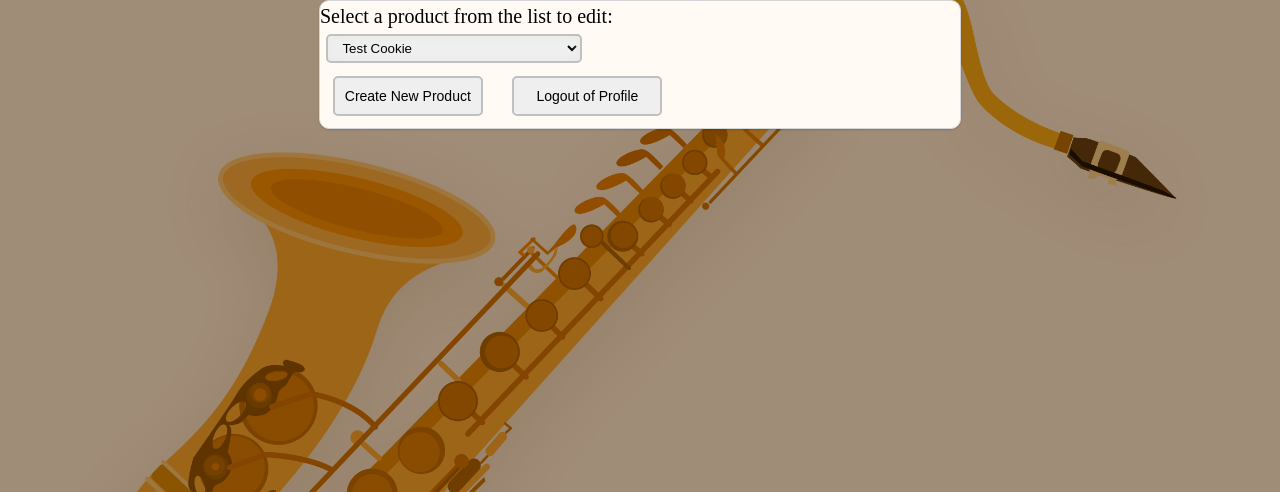
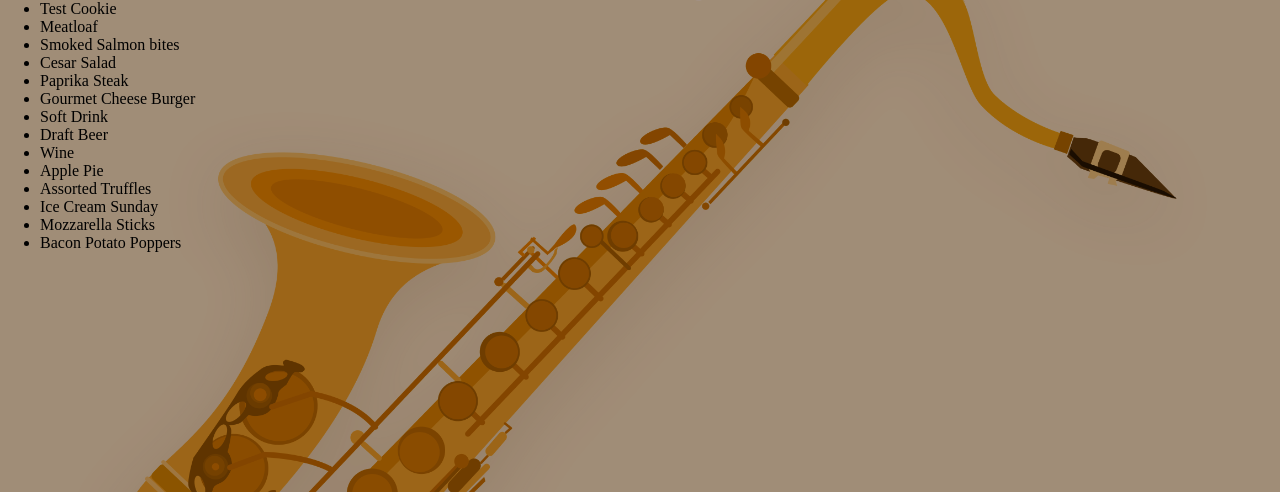
Before and after one commit to kylebryangaffney/PythonProjects, a Django app: template DjangoProject/src/mainapp/products/templates/products/products_page.html in a window 1280 px wide. Shown: the part 92-584 px from the top of the page. Run offline with Django 5.2, Linux system fonts and the light colour scheme; the template is opened without the code that fills it: values that come from a table or form of the project are taken from there, others are empty; data comes from the database, SQL or seed files in the repository; both versions use the stored data as it was after the commit.

Commit message:
Update admin_console

```diff
--- a/DjangoProject/src/mainapp/mainapp/urls.py
+++ b/DjangoProject/src/mainapp/mainapp/urls.py
@@ -15,6 +15,7 @@ Including another URLconf
     2. Add a URL to urlpatterns:  path('blog/', include('blog.urls'))
 """
 from django.contrib.staticfiles.urls import staticfiles_urlpatterns
+from django.conf.urls import include
 from django.contrib import admin
 from django.urls import path
 from .views import home
@@ -22,6 +23,7 @@ from .views import home
 urlpatterns = [
     path('', home, name="home"),
     path('admin/', admin.site.urls),
+     path('', include("products.urls")),
 ]
 
 urlpatterns += staticfiles_urlpatterns()
--- a/DjangoProject/src/mainapp/products/templates/products/present_product.html
+++ b/DjangoProject/src/mainapp/products/templates/products/present_product.html
@@ -17,7 +17,7 @@
         <div class="frmBtn_container">
             <input type="submit">
             <div class="frmBtn_container">
-               <button class="btn"><a href="../{{ form.pk }}delete/">DELETE</a></button>
+                <button class="btn"><a href="../{{ form.pk }}delete/">DELETE</a></button>
                 <button class="btn"><a href="{% url 'admin_console' %}">Cancel</a></button>
             </div>
         </div>
--- a/DjangoProject/src/mainapp/products/templates/products/products_page.html
+++ b/DjangoProject/src/mainapp/products/templates/products/products_page.html
@@ -6,39 +6,11 @@
 
 {% block content %}
 
-
-<div class="admin_panel">
-    <form name="productForm" method="POST" action="">
-        <div class="formObject">
-            {% csrf_token %}
-            <label for="menu_id">Select a product from the list to edit:</label>
-            <select id="menu_id" name="menu" onChange="top.location.href=this.options[this.selectedIndex].value;">
-            {% for product in products %}
-                <option value="../{{ product.pk }}/details/">{{ product.name }}</option>
-            {% endfor %}
-            </select>
-            <div class="fromBtn_container">
-                <a href="{% url 'createRecord' %}"><button type="button" class="btn">Create New Product</button></a>
-                <a href="{% url 'home' %}"><button type="button" class="btn">Logout of Profile</button></a>
-            </div>
-        </div>
-    </form>
-</div>
-
-
-
-
-
-
-
-
-
-
-
-
-
-
-
+                {% for product in products %}
+                <ul>
+                    <li>{{ product.name }}</li>
+                </ul>
+                {% endfor %}
 
 
 
--- a/DjangoProject/src/mainapp/products/urls.py
+++ b/DjangoProject/src/mainapp/products/urls.py
@@ -7,8 +7,16 @@ from . import views
 
 urlpatterns = [
     path('admin_console', views.admin_console, name="admin_console"),
-    path('<int:pk>/details/', views.details, name="details"),
-    path('<int:pk>/delete/', views.delete, name="delete"),
-    path('confirmdelete/', views.confirmed, name="confirmed"),
-    path('createRecord/', views.createRecord, name="createRecord"),
+
 ]
+
+
+
+
+# urlpatterns = [
+#     path('admin_console', views.admin_console, name="admin_console"),
+#     path('<int:pk>/details/', views.details, name="details"),
+#     path('<int:pk>/delete/', views.delete, name="delete"),
+#     path('confirmdelete/', views.confirmed, name="confirmed"),
+#     path('createRecord/', views.createRecord, name="createRecord"),
+# ]
--- a/DjangoProject/src/mainapp/templates/navbar.html
+++ b/DjangoProject/src/mainapp/templates/navbar.html
@@ -2,7 +2,7 @@
 <ul class="topnav">
     <li><a href="{% url 'home' %}">Royal Hotels</a></li>
     <li><a href="#">See Our Menu</a></li>
-    <li><a href="#">Admin Panel</a></li>
+    <li><a href="{% url 'admin_console' %}">Admin Panel</a></li>
     <li><a href="#">About</a></li>
     <li><a href="#">Contact</a></li>
 </ul>
```
Also changed, not shown: DjangoProject/src/mainapp/products/views.py (+8 -0 lines), DjangoProject/src/mainapp/templates/home.html (+0 -21 lines), DjangoProject/src/mainapp/db.sqlite3, DjangoProject/src/mainapp/products/migrations/0027_alter_product_type.py (added), DjangoProject/src/mainapp/products/migrations/0028_alter_product_type.py (added), DjangoProject/src/mainapp/products/migrations/0029_alter_product_type.py (added), DjangoProject/src/mainapp/products/templates/products/confirmDelete.html (indentation only), DjangoProject/src/mainapp/products/templates/products/createRecord.html (indentation only), DjangoProject/src/mainapp/profiles/migrations/0019_alter_profile_title.py (added), DjangoProject/src/mainapp/profiles/migrations/0020_alter_profile_title.py (added), DjangoProject/src/mainapp/profiles/migrations/0021_alter_profile_title.py (added).
